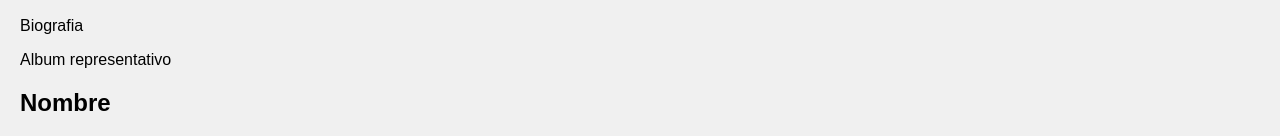
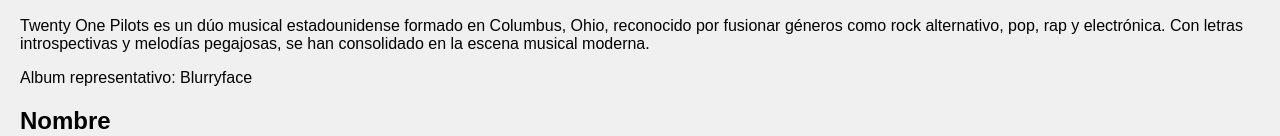
Before and after one commit to mrmeisawesome/taller2_clase_jueves_bp, a plain HTML site: page index.html in a window 1280 px wide. Shown: the part 221-357 px from the top of the page. Drawn offline with Linux system fonts and the light colour scheme.

Commit message:
Añadi biografia y album de TOP

```diff
--- a/index.html
+++ b/index.html
@@ -21,8 +21,8 @@
     <div>
         <h2>Twenty One Pilots</h2>
         <img src="https://thedmonline.com/wp-content/uploads/2018/10/Twenty-One-Pilots-portrait-2015-billboard-1548.jpg" alt="Twenty-One-Pilots">
-        <p>Biografia</p>
-        <p>Album representativo</p>
+        <p>Twenty One Pilots es un dúo musical estadounidense formado en Columbus, Ohio, reconocido por fusionar géneros como rock alternativo, pop, rap y electrónica. Con letras introspectivas y melodías pegajosas, se han consolidado en la escena musical moderna.</p>
+        <p>Album representativo: Blurryface</p>
     </div>
 
     <div>
```
